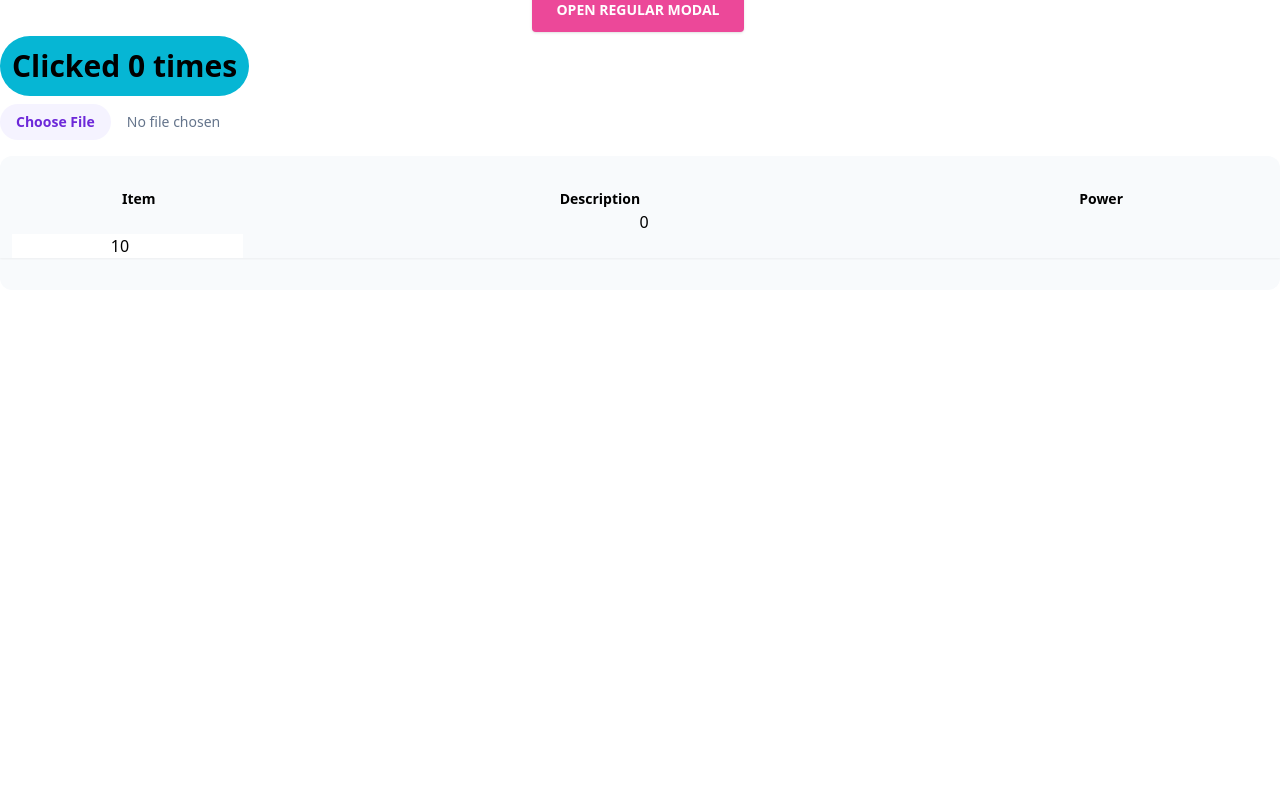
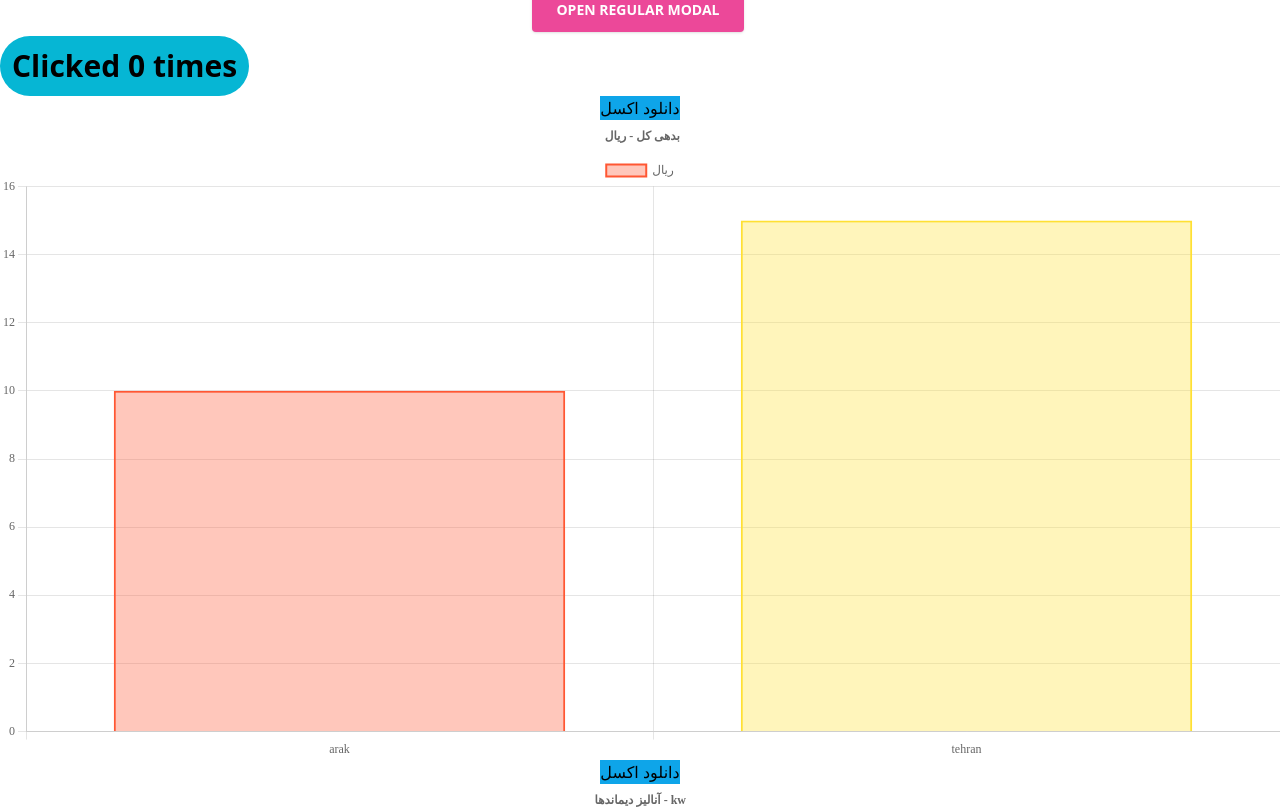
Before and after one commit to MahdiGhanati/ReactPractice, a React (Create React App) app: page / in a window 1280 px wide. Shown: the part 180-989 px from the top of the page. Before the commit the page ends 800 px from the top, so only its background shows below. Built offline with nearby package versions, Linux system fonts and the light colour scheme.

Commit message:
update component chart and export data to excel

```diff
--- a/src/App.js
+++ b/src/App.js
@@ -5,6 +5,8 @@ import { useState } from 'react';
 import Excell from './Excell';
 import GeneralReport from './report/GeneralReport';
 import UserContextProvider from './context/UserContext';
+import TotalDebt from './charts/TotalDebt';
+import DemandAnalists from './charts/DemandAnalysts';
 
 function App() {
   const [count, setCount] = useState(0);
@@ -19,6 +21,8 @@ function App() {
         <Header/>
         <GeneralReport/>
         <Button count={count} onClick={handleClick}/>
+        <TotalDebt/>
+        <DemandAnalists/>
         <Excell/>
       </UserContextProvider>
     </div>
--- /dev/null
+++ b/src/charts/DemandAnalysts.js
@@ -0,0 +1,51 @@
+import React, { useEffect, useState } from 'react'
+import ChartContent from '../../src/components/charts/ChartContent'
+
+const DemandAnalists = () => {
+
+  const [powerDemand , setPowerDemand] = useState(null)
+  const [consumedDemand , setConsumedDemand] = useState(null)
+  const [labels , setLabels] = useState(null)
+
+
+
+  useEffect(()=>{
+
+      let pd,cd,labs
+
+    const Power = [
+        {name: 'arak',value: 10},
+        {name: 'tehran',value: 15},
+    ]
+
+    const ConsumingDemand = [
+      {name: 'arak',value: 8},
+      {name: 'tehran',value: 5},
+    ]
+
+        pd = Object.values(Power)?.map(pd => pd.value)
+        cd = Object.values(ConsumingDemand)?.map(pd => pd.value)
+        labs = Object.values(ConsumingDemand)?.map(pd => pd.name)
+
+
+      setPowerDemand(pd)
+      setConsumedDemand(cd)
+      setLabels(labs)
+
+  },[])
+
+
+
+  return (
+    <ChartContent
+    title="آنالیز دیماندها - kw"
+    dataCollection={[
+        {data: powerDemand, label: "دیماند قرارداد"},
+        {data: consumedDemand, label: "دیماند مصرف"}
+    ]}
+    labels={labels}
+    type='v-bar' />
+  )
+}
+
+export default DemandAnalists
--- /dev/null
+++ b/src/charts/TotalDebt.js
@@ -0,0 +1,40 @@
+import React, { useEffect, useState } from 'react'
+import ChartContent from '../../src/components/charts/ChartContent'
+
+const TotalDebt = () => {
+  const [totalDebt , setTotalDebt] = useState(null)
+  const [labels , setLabels] = useState(null)
+
+
+  useEffect(()=>{
+
+      let tD,labs
+
+      const TotalDebt = [
+        {name: 'arak',value: 10},
+        {name: 'tehran',value: 15},
+    ]
+
+        tD = Object.values(TotalDebt)?.map(pd => pd.value)
+        labs = Object.values(TotalDebt)?.map(pd => pd.name)
+
+
+      setTotalDebt(tD)
+      setLabels(labs)
+
+  },[])
+
+
+
+  return (
+    <ChartContent
+    title="بدهی کل - ريال"
+    dataCollection={[
+        {data: totalDebt, label: "ریال"},
+    ]}
+    labels={labels}
+    type='v-bar' />
+  )
+}
+
+export default TotalDebt
--- /dev/null
+++ b/src/components/charts/ChartCard.js
@@ -0,0 +1,11 @@
+import React from 'react'
+
+export default function ChartCard({children}) {
+  return (
+    <div className="feature col-12 col-md-6 col-xl-4 chart_card">
+        <div className='chart_card_box justify-content-center align-items-center d-flex'>
+            {children}
+        </div>
+    </div>
+  )
+}
--- /dev/null
+++ b/src/components/charts/ChartContent.js
@@ -0,0 +1,129 @@
+import React from "react";
+import {Chart as ChartJS, RadialLinearScale,BarElement, CategoryScale, LinearScale, PointElement, LineElement, Title, ArcElement, Tooltip,  Legend, defaults} from "chart.js";
+import { Bar, Doughnut, Line, Pie, PolarArea } from "react-chartjs-2";
+import ChartCard from "./ChartCard";
+import {downloadExcel} from "../../utils/downloadExcel"
+
+ChartJS.register(ArcElement, RadialLinearScale,BarElement, CategoryScale, LinearScale, PointElement, LineElement, Title, Tooltip, Legend);
+defaults.font.family = "BYekan"
+
+/**
+ * @param {object} props
+ * @param {object[]} props.dataCollection
+ * @param {string[]} props.dataCollection[].data EX: [10, 12, 13]
+ * @param {string} props.dataCollection[].label EX: "label 1"
+ * @param {string} props.labels EX: ["label1", "label2", "label3"]
+ * @param {string} props.title EX: "My Chart"
+ * @param {'pie' | 'v-bar' | 'h-bar' | 'doughnut' | 'line' | 'polar'} props.type Accepts only "pie" | "v-bar" | "x-bar" | "doughnut" | "line"
+ * @returns
+ */
+
+const chartColors = ['#FF5733','#FFE033','#33BBFF','#FF3355','#4dc9f6',
+'#f67019',
+'#f53794',
+'#537bc4',
+'#acc236',
+'#166a8f',
+'#00a950',
+'#58595b',
+'#8549ba']
+
+const ChartContent = ({dataCollection, labels, type, title}) => {
+  const datasets = dataCollection.map((c, i) => ({
+    label: c.label,
+    data: c.data,
+    borderColor: dataCollection.length == 1 ? chartColors : (chartColors[i] || chartColors[0]),
+    backgroundColor: dataCollection.length == 1 ? chartColors.map((c) => c + "55") : ((chartColors[i] || chartColors[0])+"55"),
+  }));
+
+  const data = {
+    labels,
+    datasets,
+  };
+
+  const options = {
+    elements: {
+      bar: {
+        borderWidth: 2,
+      },
+    },
+    responsive: true,
+    plugins: {
+      legend: {
+        position: 'top',
+      },
+      title: {
+        display: true,
+        text: title,
+      },
+    },
+  };
+
+  if (type == "h-bar") options.indexAxis = "y"
+  if (type == "v-bar") options.indexAxis = "x"
+  if (type == "pie" || type == "polar" || type == "doughnut") options.plugins.legend.position = "right"
+
+  const trimmedType = type.trim()
+
+  const handleShowData = ()=>{
+
+    //const obj = Object.assign({}, ...data.labels.map((label, index) => ({ [label]: data.datasets[0].data[index] })));
+
+    //const obj = Object.assign({}, ...data.labels.map((label, index) => ({ [label]: data.datasets.map(dataset => dataset.data[index]) })));
+    //const obj = Object.assign({}, ...data.labels.map((label, index) => ({ [label]: data.datasets.map(dataset => ({ [dataset.label]: dataset.data[index] }) ) })))
+
+    //way 1
+    // const obj = data.labels.map((label, index) => {
+    //   const newObj = { "شرح": label };
+    //   data.datasets.forEach((dataset) => {
+    //     newObj[dataset.label] = dataset.data[index];
+    //   });
+    //   return newObj;
+    // });
+    //way 2
+    const obj = data.labels.map((label, index) => {
+      const newObj = { "شرح": label };
+      data.datasets.forEach((dataset) => {
+        Object.assign(newObj, { [dataset.label]: dataset.data[index] });
+      });
+      return newObj;
+    });
+    //way 3
+    // const obj = data.labels.map((label, index) => {
+    //   return data.datasets.reduce((acc, dataset) => {
+    //     acc.name = label;
+    //     acc[dataset.label] = dataset.data[index];
+    //     return acc;
+    //   }, {});
+    // });
+    //console.log(obj);
+    downloadExcel(obj,"دیتای چارت")
+  }
+
+  return (
+    <ChartCard>
+      <button class="bg-sky-500 hover:bg-sky-700 ..." onClick={handleShowData}>دانلود اکسل</button>
+        {
+            trimmedType == "pie" ?
+            (<Pie options={options} data={data}/>) :
+
+            trimmedType == "v-bar" ?
+            (<Bar options={options} data={data} />) :
+
+            trimmedType == "h-bar" ?
+            (<Bar options={options} data={data} />) :
+
+            trimmedType == "doughnut" ?
+            (<Doughnut options={options} data={data} />) :
+
+            trimmedType == "polar" ?
+            (<PolarArea options={options} data={data} />) :
+
+            trimmedType == "line" ?
+            (<Line options={options} data={data}/>) : ""
+        }
+    </ChartCard>
+  );
+};
+
+export default ChartContent;
--- a/src/context/UserContext.js
+++ b/src/context/UserContext.js
@@ -1,6 +1,6 @@
 import React , { createContext, useState } from 'react'
 
-export const UserContext = React.createContext({
+export const UserContext = createContext({
     user: {
         fullName: '',
         avatar: "",
@@ -8,6 +8,7 @@ export const UserContext = React.createContext({
         linkedin:"",
       }
 })
+
 
 
 const UserContextProvider = ({ children }) => {
@@ -19,9 +20,10 @@ const UserContextProvider = ({ children }) => {
       }
     );
 
+
     return (
         <UserContext.Provider value={{
-            user
+            user,setUser
         }}>
             {children}
         </UserContext.Provider>
--- a/src/report/GeneralReport.js
+++ b/src/report/GeneralReport.js
@@ -1,5 +1,5 @@
 
-import React, { useContext, useEffect, useState } from 'react'
+import React, { useContext, useEffect, useState,useCallback } from 'react'
 import DraggableModal from './DraggableModal'
 import {UserContext} from '../context/UserContext';
 
@@ -13,13 +13,21 @@ const GeneralReport = () => {
     //   })
 
     const {user,setUser} = useContext(UserContext)
+    const us = {
+        fullName:'Melika Ghanati'
+    }
 
 
+
+    const handlShowModal = ()=>{
+       setUser(us)
+       setshowGeneralReportModal(true)
+    }
     return (
         <>
         <button className="bg-pink-500 text-white active:bg-pink-600 font-bold uppercase text-sm px-6 py-3 rounded shadow hover:shadow-lg outline-none focus:outline-none mr-1 mb-1 ease-linear transition-all duration-150"
             type="button"
-             onClick={() => setshowGeneralReportModal(true)}
+             onClick={handlShowModal}
         >
             Open regular modal
         </button>
@@ -43,7 +51,7 @@ const GeneralReport = () => {
                                     <h4 className="mb-3 not_global_font text-center">گزارش عمومی</h4>
                                     <div className="row col-12">
                                             <div className="table-responsive">
-                                                Mahdi Ghanati : {user.linkedin}
+                                                Mahdi Ghanati : {user.fullName}
                                             </div>
                                             <div className="col">
                                             </div>
--- /dev/null
+++ b/src/utils/downloadExcel.js
@@ -0,0 +1,10 @@
+
+import * as XLSX from "xlsx";
+
+export const downloadExcel = (data,name)=>{
+    var workbook = XLSX.utils.book_new(),
+    worksheet = XLSX.utils.json_to_sheet(data);
+    workbook.SheetNames.push("First");
+    workbook.Sheets["First"] = worksheet;
+    XLSX.writeFile(workbook, name ? name+".xlsx" :"dem.xlsx")
+}
```
Also changed, not shown: package.json (+6 -4 lines), 1 other file (tests, documents, lock files or other folders).
